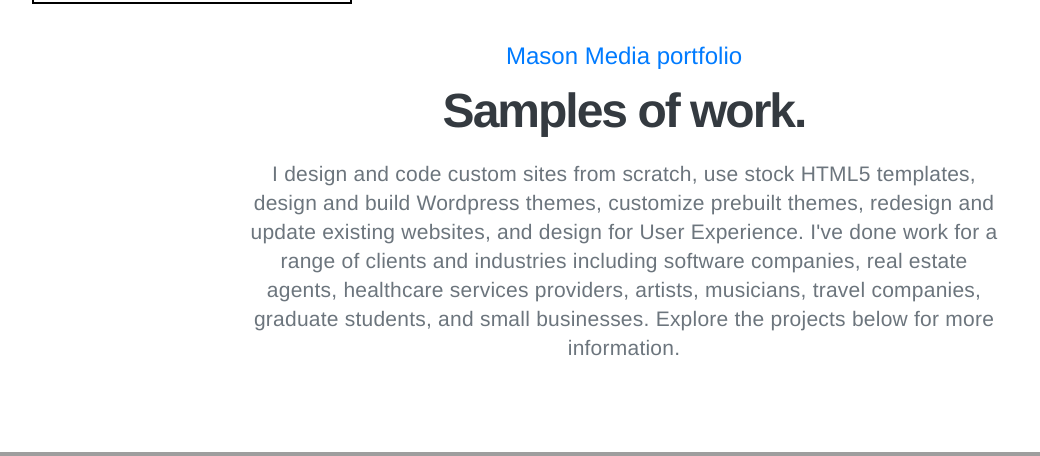
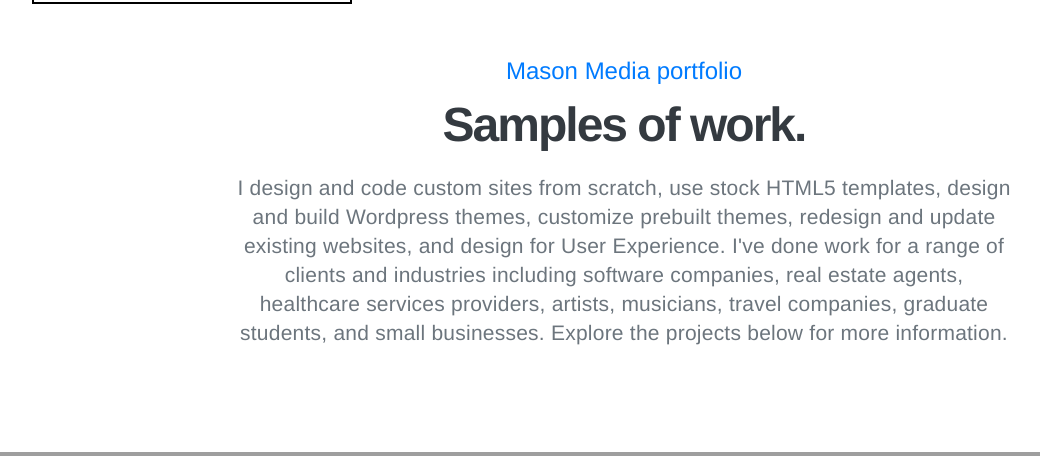
Before and after one commit to masonmedia/masonmedia-swup, a PHP site: page /work.php in a window 1280 px wide. Shown: the part 748-1204 px from the top of the page, without its empty margins (16-1056 px from the left). Run offline with PHP 8.4, Linux system fonts and the light colour scheme; grey boxes are pictures that could not be loaded.

Commit message:
Updates to spacing all pages

```diff
--- a/pricing.php
+++ b/pricing.php
@@ -31,7 +31,7 @@ include 'includes/header.php';
         <section>
             <div id="sec-1" class="row d-flex p-5 min-500 text-secondary bg-white">
                 <div class="offset-lg-2"></div>
-                <div class="col-lg-8 d-flex flex-column justify-content-center align-items-center text-center">
+                <div class="col-lg-8 banner-center py-3">
                     <h2 class="h4 text-primary">Base plans</h2>
                     <h3 class="section-title text-dark mb-0">Template, custom, HTML5, wordpress: I've got you covered.</h3>
                     <p class="p-big pt-3 m-0">
--- a/work.php
+++ b/work.php
@@ -28,9 +28,9 @@ include 'includes/header.php';
     <div class="container-fluid p-0 relative">
 
         <section>
-            <div id="sec-1" class="row d-flex p-3 min-500 text-secondary bg-white">
+            <div id="sec-1" class="row d-flex p-5 min-500 text-secondary bg-white">
                <div class="offset-lg-2"></div>
-                <div class="col-lg-8 banner-center p-5">
+                <div class="col-lg-8 banner-center py-3">
                     <h2 class="h4 text-primary">Mason Media portfolio</h2>
                     <h3 class="section-title text-dark mb-0">Samples of work.</h3>
                     <p class="p-big pt-3 m-0">I design and code custom sites from scratch, use stock HTML5 templates, design and build Wordpress themes, customize prebuilt themes, redesign and update existing websites, and design for User Experience. I've done work for a range of clients and industries including software companies, real estate agents, healthcare services providers, artists, musicians, travel companies, graduate students, and small businesses. Explore the projects below for more information.</p>
@@ -44,15 +44,15 @@ include 'includes/header.php';
          <section>
             <div class="row d-flex bg-light relative">
                 <div class="col-lg-12 min-700-lg down down-med">
-                    <img class="img-full min-700-lg absolute z-0 left-0 lazy" data-src="/assets/img/jaxx-macbook-coffee-notebook.jpg" alt="Blockchain software company Decentral Inc.">
+                    <img class="img-full absolute z-0 left-0 lazy" data-src="/assets/img/jaxx-macbook-coffee-notebook.jpg" alt="Blockchain software company Decentral Inc.">
                 </div>
             </div>
         </section>
 
         <section>
-            <div class="row d-flex p-3 min-500 text-secondary bg-white">
+            <div class="row d-flex p-5 min-500 text-secondary bg-white">
                 <div class="offset-lg-2"></div>
-                <div class="col-lg-8 banner-center p-5">
+                <div class="col-lg-8 banner-center py-3">
                     <h2 class="h4 text-primary">Decentral Inc.</h2>
                     <h3 class="section-title text-dark mb-0">Canada's leading blockchain company.</h3>
                     <p class="p-big pt-3 m-0">I currently work as the lead web designer & developer for Decentral Inc, the maker of Jaxx Liberty, a cryptocurrency finance app. I am responsible for all company web properties including the main company site, product site, blog, and customer support website. I also create image assets for all the above as well as company social media properties.</p>
@@ -67,15 +67,15 @@ include 'includes/header.php';
         <section>
             <div class="row d-flex bg-light relative">
                 <div class="col-lg-12 min-700-lg down down-med">
-                    <img class="img-full min-700-lg absolute z-0 left-0 lazy" data-src="/assets/img/atherapy-banner.jpg" alt="Healthcare services provider Advance Therapy">
+                    <img class="img-full absolute z-0 left-0 lazy" data-src="/assets/img/atherapy-banner.jpg" alt="Healthcare services provider Advance Therapy">
                 </div>
             </div>
         </section>
 
         <section>
-            <div class="row d-flex p-3 min-500 text-secondary bg-white">
+            <div class="row d-flex p-5 min-500 text-secondary bg-white">
                 <div class="offset-lg-2"></div>
-                <div class="col-lg-8 banner-center p-5">
+                <div class="col-lg-8 banner-center py-3">
                     <h2 class="h4 text-primary">Advance Therapy</h2>
                     <h3 class="section-title text-dark mb-0">Specializing in rehabilitation services for people with an acquired brain injury.</h3>
                     <p class="p-big pt-3 m-0">This project required a complete overhaul and redesign of the firm's previous site. Requirements included a simple, intuitive user interface, a low amount of scrolling while still presenting a large amount of content, a specific typeface, and the firm's previous logo.</p>
@@ -96,9 +96,9 @@ include 'includes/header.php';
         <!--big horn sheep-->
 
         <section>
-            <div class="row d-flex p-3 min-500 text-secondary bg-white">
+            <div class="row d-flex p-5 min-500 text-secondary bg-white">
                 <div class="offset-lg-2"></div>
-                <div class="col-lg-8 banner-center p-5">
+                <div class="col-lg-8 banner-center py-3">
                     <h2 class="h4 text-primary">Big Horn Sheep</h2>
                     <h3 class="section-title text-dark mb-0">Toronto based instrumental trio Big Horn Sheep blend elements of funk, jazz, electronica, and contemporary improvisation.</h3>
                     <p class="p-big pt-3 m-0">Big Horn Sheep draws on influences from Rudder to Pomo, Wayne Krantz, Nerve, Tycho, and Boards of Canada. The band required a logo, website, soundcloud page design, album cover art, and ongoing poster designs for their live shows.</p>
@@ -119,9 +119,9 @@ include 'includes/header.php';
         <!--n2-->
 
         <section>
-            <div class="row d-flex p-3 min-500 text-secondary bg-white">
+            <div class="row d-flex p-5 min-500 text-secondary bg-white">
                 <div class="offset-lg-2"></div>
-                <div class="col-lg-8 banner-center p-5">
+                <div class="col-lg-8 banner-center py-3">
                     <h2 class="h4 text-primary">N2 Speech Therapy</h2>
                     <h3 class="section-title text-dark mb-0">Changing the world through speech & learning.</h3>
                     <p class="p-big pt-3 m-0">N2 Speech Therapy is a Toronto Speech-Language Pathology services provider offering a broad range of one-on-one treatment options ranging from autism spectrum disorders to aphasia and post-stroke and brain injury rehabilitation. N2 required a complete brand design including website, logo, custom imagery, photo sourcing, and copywriting.
@@ -143,9 +143,9 @@ include 'includes/header.php';
         <!--dj mycorrhiza-->
 
         <section>
-            <div class="row d-flex p-3 min-500 text-secondary bg-white">
+            <div class="row d-flex p-5 min-500 text-secondary bg-white">
                 <div class="offset-lg-2"></div>
-                <div class="col-lg-8 banner-center p-5">
+                <div class="col-lg-8 banner-center py-3">
                     <h2 class="h4 text-primary">DJ Mycorrhiza</h2>
                     <h3 class="section-title text-dark mb-0">Improving the world through sound.</h3>
                     <p class="p-big pt-3 m-0">A website for Toronto/Lisbon based DJ Mycorrhiza, this project required an innovative design to match the client's inimitable style and personality. The site included bold graphics, a multi-hue neon color palette, music-themed imagery, a showcase of audio tracks, and artist blog.</p>
@@ -166,9 +166,9 @@ include 'includes/header.php';
        <!--surefire-->
 
         <section>
-            <div class="row d-flex p-3 min-500 text-secondary bg-white">
+            <div class="row d-flex p-5 min-500 text-secondary bg-white">
                 <div class="offset-lg-2"></div>
-                <div class="col-lg-8 banner-center p-5">
+                <div class="col-lg-8 banner-center py-3">
                     <h2 class="h4 text-primary">Surefire Sweat</h2>
                     <h3 class="section-title text-dark mb-0">Original sounds influenced by funk, jazz, brass band and afrobeat.</h3>
                     <p class="p-big pt-3 m-0">Surefire Sweat is made up of a diverse and multi-generational roster of Toronto-based artists. The music draws on an amalgam of funk, jazz, brass band, blues and afrobeat. The band required a website to showcase their music and act as a portal for marketing, media, band info, show booking, and fan information.</p>
@@ -189,9 +189,9 @@ include 'includes/header.php';
         <!--jms wiwp-->
 
         <section>
-            <div class="row d-flex p-3 min-500 text-secondary bg-white">
+            <div class="row d-flex p-5 min-500 text-secondary bg-white">
                 <div class="offset-lg-2"></div>
-                <div class="col-lg-8 banner-center p-5">
+                <div class="col-lg-8 banner-center py-3">
                     <h2 class="h4 text-primary">Copetin</h2>
                     <h3 class="section-title text-dark mb-0">Haute design for haute cuisine.</h3>
                     <p class="p-big pt-3 m-0">This project was a website mockup-makeover for Copetín, the acclaimed restaurant of Toronto celebrity Chef Claudio Aprile. The project redesigned their existing minimal website to offer a bold, modern layout and feel, while incorporating their current branding, logo, and color themes. Goals were to take their existing content and elevate it into an elegant, stylish, one-page website that matched the restaurant's cachet and haute cuisine.</p>
@@ -202,9 +202,9 @@ include 'includes/header.php';
         </section>
 
         <section>
-            <div class="row d-flex text-secondary bg-white">
+            <div class="row d-flex bg-light relative">
                 <div class="col-lg-12 min-700-lg down down-med">
-                    <img class="img-full relative left-0 lazy" data-src="/assets/img/mason-media-chips.jpeg" alt="Mason Media">
+                    <img class="img-full absolute left-0 lazy" data-src="/assets/img/mason-media-chips.jpeg" alt="Mason Media">
                 </div>
             </div><!--end row-->
         </section>
```
Also changed, not shown: design.php (+16 -17 lines), development.php (+4 -4 lines), writing.php (+5 -5 lines).
